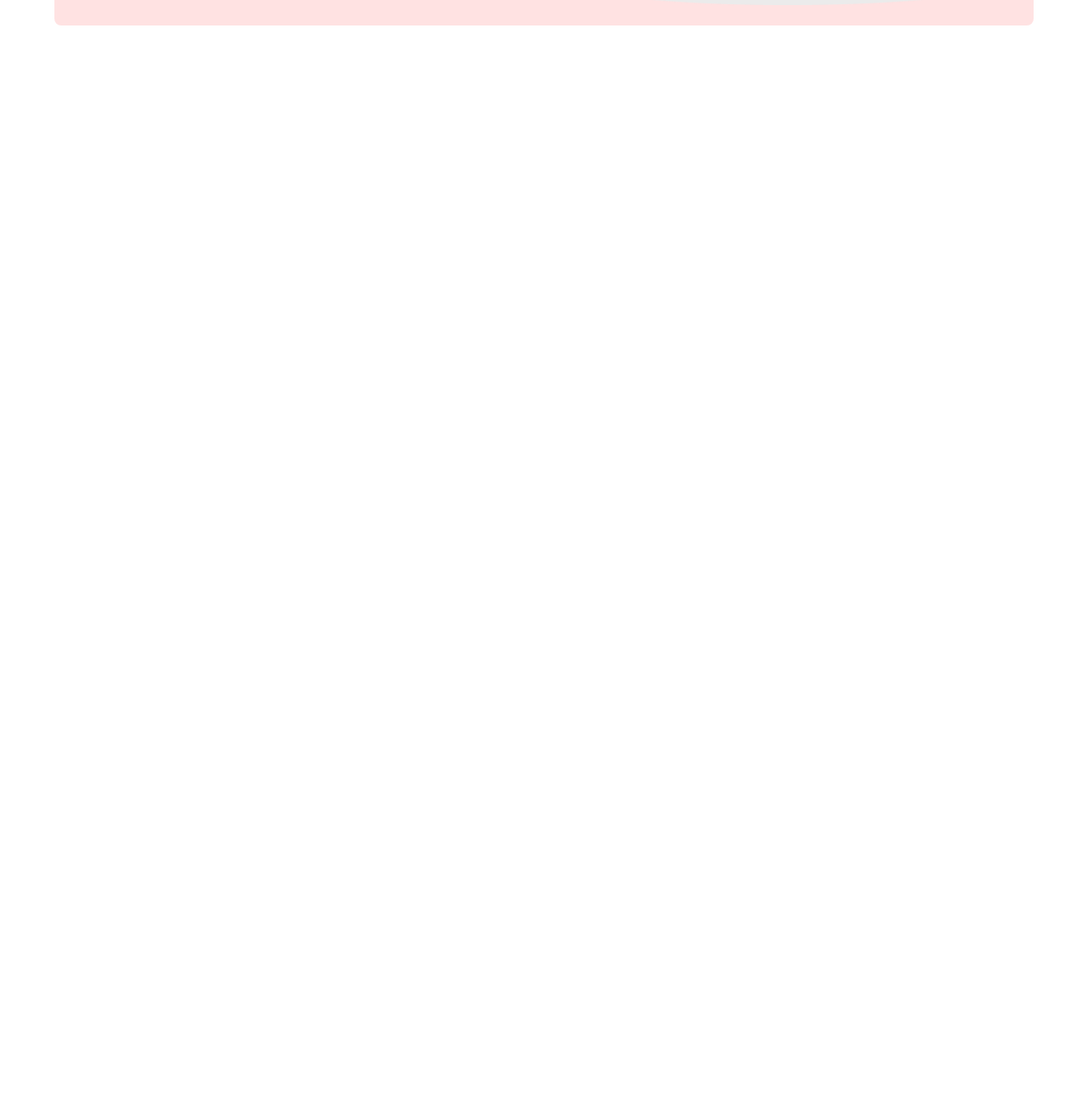
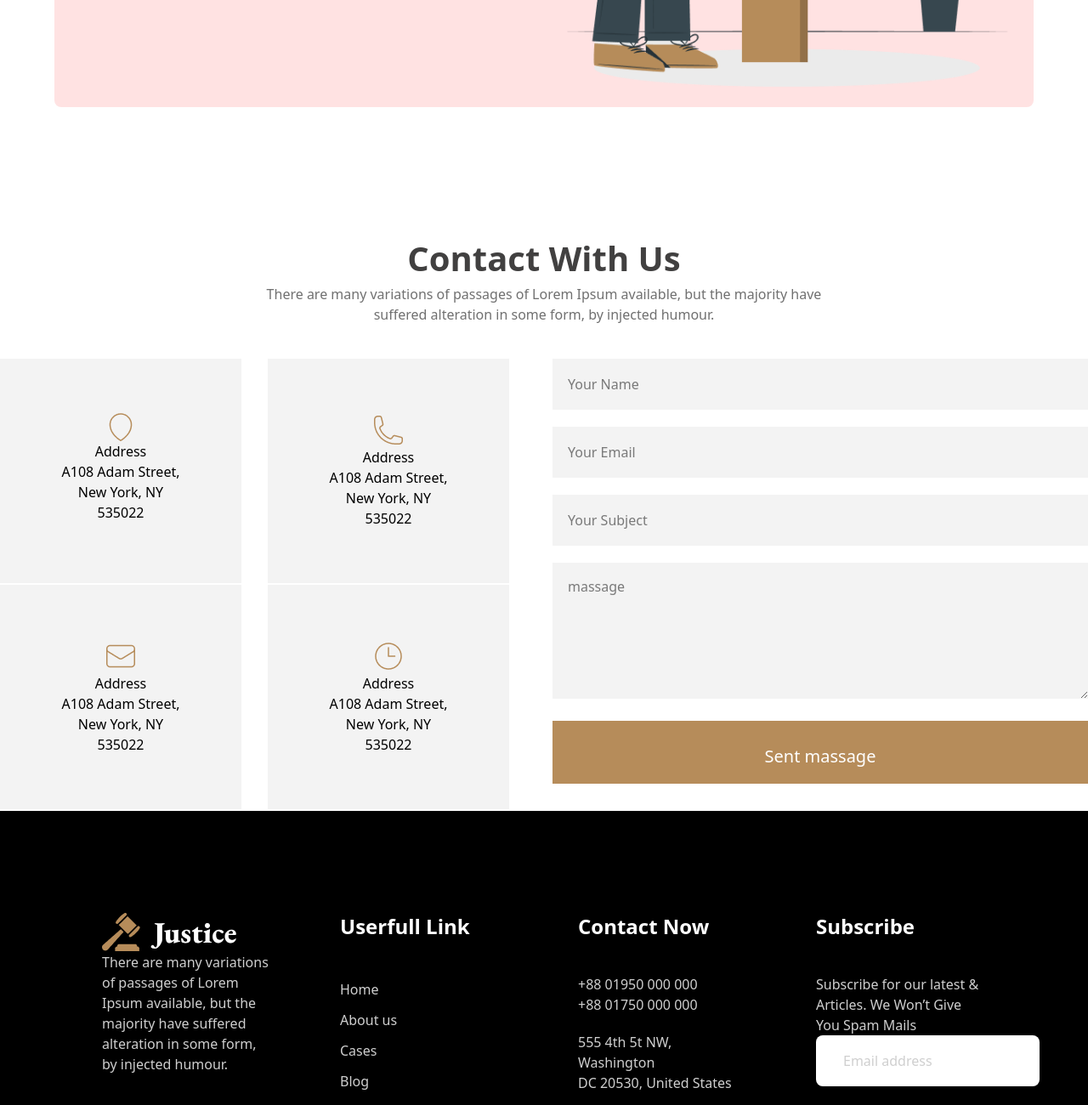
Before and after one commit to harun409316/tailwind-file-repo, a plain HTML site: page index.html in a window 1280 px wide. Shown: the part 3028-4328 px from the top of the page at 85% size. Before the commit the page ends 3166 px from the top, so only its background shows below. Drawn offline with nearby package versions, Linux system fonts and the light colour scheme.

Commit message:
first commit

```diff
--- a/index.html
+++ b/index.html
@@ -4,10 +4,8 @@
     <meta charset="UTF-8">
     <meta http-equiv="X-UA-Compatible" content="IE=edge">
     <meta name="viewport" content="width=device-width, initial-scale=1.0">
-
     <title>Document</title>
     <script src="https://cdn.jsdelivr.net/npm/@tailwindcss/browser@4"></script>
-
     <link rel="stylesheet" href="tailwind.init.css">
 </head>
 <body class=" max-w-7xl m-auto">
@@ -81,8 +79,6 @@
                 <p>There are many variations of passages of Lorem Ipsum available, but the majority have suffered alteration in some form, by injected humour.</p>
                 <img src="./images/Frame.png" alt="">
             </div>
-
-
           </div>
         </section>
         <section>
@@ -93,7 +89,7 @@
                </div>
                 <div class=" mt-10 bg-cover bg-center h-[550px]" style="background-image: url('./images/banner.png');">
                     <div class="gap-4 flex flex-col items-center text-center py-25 px-35">
-                        <img class=" text-center justify-center w-[70px] h-[70px] rounded-full" src="./architect.png" alt="">
+                        <img class=" text-center justify-center w-[70px] h-[70px] rounded-full" src="./images/architect.png" alt="">
                         <h3 class=" text-white text-2xl"> Myte mil</h3>
                         <h3 class=" pb-7 text-xl text-amber-100"> UIX Designer </h3>
                         <p class=" text-amber-50 ">Contrary to popular belief, Lorem Ipsum is not simply random text. It has roots in a piece of classical Latin literature from 45 BC, making it over 2000 years old. Richard McClintock, a Latin professor at Hampden-Sydney College in Virginia, looked up one of the more obscure Latin words, consectetur.</p>
@@ -103,16 +99,15 @@
         </section>
         <section>
             <div class=" text-center">
-                <h3 class=" text-4xl font-extrabold ">Frequently Asked Any Questions</h3>
-                <p class=" text-center text-gray-500">There are many variations of passages of Lorem Ipsum available, but the majority have <br> suffered alteration in some form, by injected humour.</p>
-
+                <h3 class=" text-4xl font-extrabold pt-8 ">Frequently Asked Any Questions</h3>
+                <p class=" text-center text-gray-500 pt-6">There are many variations of passages of Lorem Ipsum available, but the majority have <br> suffered alteration in some form, by injected humour.</p>
             </div>
         </section>
-        <section class="flex justify-center items-center min-h-screen bg-white">
+        <section class="flex justify-center mt-10 items-center  min-h-screen bg-white">
             <div class="flex gap-10 max-w-6xl p-6 bg-red-100 rounded-lg">
               <div class="w-1/2 space-y-6">
                 <div class="bg-gray-300 p-6 rounded-lg">
-                  <h3 class="font-extrabold text-gray-600 text-2xl mb-2">1. Are application fee waivers available?</h3>
+              <h3 class="font-extrabold text-gray-600 text-2xl mb-2">1. Are application fee waivers available?</h3>
                   <p class="text-slate-500">There are many variations of passages of Lorem Ipsum available, but the majority have suffered alteration in some form, by injected humour.</p>
                 </div>
 
@@ -128,6 +123,100 @@
               </div>
             </div>
           </section>
+          <section>
+            <div class="text-center mt-10">
+                <h3 class=" font-extrabold text-[40px] text-[#414040]">Contact With Us</h3>
+                <p class=" text-[#707070]">There are many variations of passages of Lorem Ipsum available, but the majority have <br> suffered alteration in some form, by injected humour.</p>
+            </div>
+  <!-- container start -->
+<section class="grid grid-cols-2 gap-5 mt-10">
+
+    <div class="grid grid-cols-2">
+        <div class="bg-[#F3F3F3] px-18 py-16 w-71 mb-0.5 text-center justify-items-center ">
+            <img src="./images/address.png" alt="">
+            <h3>Address</h3>
+            <p>A108 Adam Street,
+                New York, NY 535022</p>
+        </div>
+        <div class="bg-[#F3F3F3] w-71 px-18 py-16 mb-0.5 text-center justify-items-center ">
+            <img src="./images/call.png" alt="">
+            <h3>Address</h3>
+            <p>A108 Adam Street,
+                New York, NY 535022</p>
+        </div>
+        <div class="bg-[#F3F3F3]  w-71 px-18 py-16 mb-0.5 text-center justify-items-center ">
+            <img src="./images/email.png" alt="">
+            <h3>Address</h3>
+            <p>A108 Adam Street,
+                New York, NY 535022</p>
+        </div>
+        <div class="bg-[#F3F3F3] w-71 px-18 py-16 mb-0.5 text-center justify-items-center ">
+            <img src="./images/time.png" alt="">
+            <h3>Address</h3>
+            <p>A108 Adam Street,
+                New York, NY 535022</p>
+        </div>
+
+    </div>
+    <div>
+        <input type="text" placeholder="Your Name" name="" id="" class=" mb-5 bg-[#F3F3F3] w-full py-4.5 pl-4.5">
+        <input type="text" placeholder="Your Email" name="" id="" class=" mb-5 bg-[#F3F3F3] w-full py-4.5 pl-4.5">
+        <input type="text" placeholder="Your Subject" name="" id="" class=" mb-5 bg-[#F3F3F3] w-full py-4.5 pl-4.5">
+        <textarea class=" bg-[#F3F3F3] w-full h-40 pt-4 pl-4.5 mb-5 " name="" placeholder="massage" id="" cols="30" rows="10"></textarea>
+        <button class=" bg-[#B68C5A] text-center w-full pt-7 pb-4.5 text-white text-xl">Sent massage</button>
+    </div>
+
+</section>
+
+  <!-- container end -->
+
+        </section>
     </main>
+
+
+    <!-- footer design  -->
+    <footer  class=" bg-black">
+       <section class=" grid grid-cols-4 gap-20 px-30">
+        <div class=" pt-30 pb-40 ">
+            <img src="./images/logo.png" alt="">
+            <p class=" text-[#CFCFCF] ">There are many variations of passages of Lorem Ipsum available, but the majority have suffered alteration in some form, by injected humour.</p>
+        </div>
+        <div class=" pt-30 pb-40 ">
+            <h3 class="text-white font-extrabold text-2xl mb-10">Userfull Link</h3>
+
+        <div class=" leading-9 list-none text-[#CFCFCF]">
+            <li>Home</li>
+            <li>About us</li>
+            <li>Cases</li>
+            <li>Blog</li>
+            <li>Contact us</li>
+        </div>
+    </div>
+        <div class="  pt-30 pb-40  text-[#CFCFCF]">
+
+            <div class=" mb-5">
+                <h3 class="text-white font-extrabold text-2xl mb-10"> Contact Now</h3>
+
+                <p>+88 01950 000 000 <br>
+                +88 01750 000 000</p>
+            </div>
+            <div class=" mb-5">
+                <p>555 4th 5t NW, Washington <br>
+                    DC 20530, United States</p>
+            </div>
+            <div class=" mb-5">
+                <p>info@gmail.com <br>
+                    info@gmail.com</p>
+            </div>
+        </div>
+
+        <div class=" pt-30 pb-40 ">
+            <h3 class="text-white font-extrabold text-2xl mb-10">Subscribe</h3>
+            <p class=" text-[#CFCFCF] ">Subscribe for our latest & Articles. We Won’t Give You Spam Mails</p>
+            <input type="text" name="" class="bg-white text-[#A0A0A0] py-4.5 rounded-lg pl-8 " placeholder="Email address" id="">
+        </div>
+
+       </section>
+    </footer>
 </body>
 </html>
```
Also changed, not shown: images/architect.png (renamed from architect.png).
